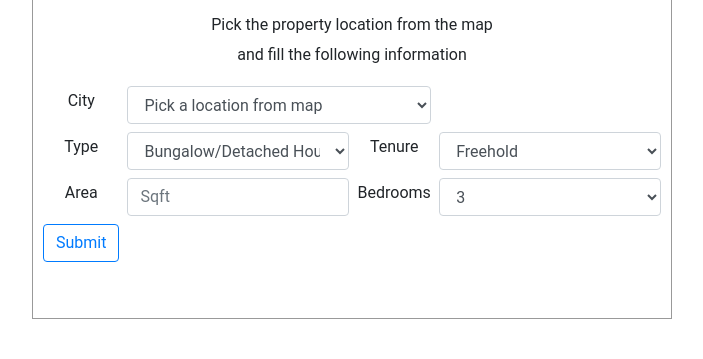
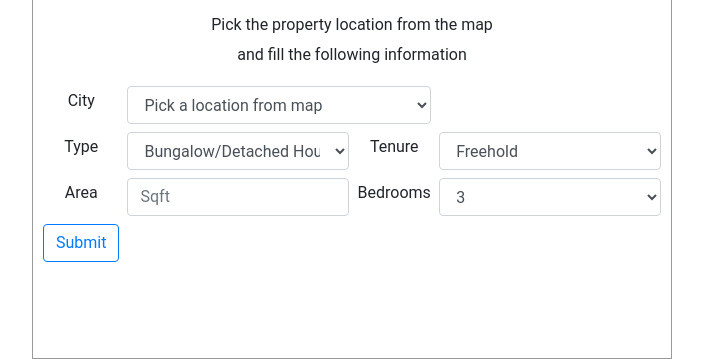
Before and after one commit to tangklrb/WQD7005, a Flask app: page / in a window 1280 px wide. Shown: the part 601-960 px from the top of the page, without its empty margins (288-991 px from the left). Before the commit the page ends 920 px from the top, so only its background shows below. Run offline with Flask 2, Linux system fonts and the light colour scheme; some libraries are stand-ins or nearby versions.

Commit message:
Assignment: Rework

```diff
--- a/13_Assignment_Milestore_5/templates/main.html
+++ b/13_Assignment_Milestore_5/templates/main.html
@@ -42,7 +42,7 @@
 
             #prediction-box {
                 display: block;
-                height: 320px;
+                height: 360px;
                 width: 50%;
                 min-width: 480px;
                 max-width: 960px;
```
